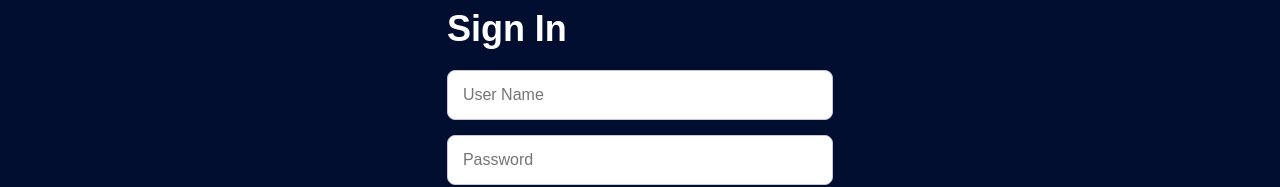
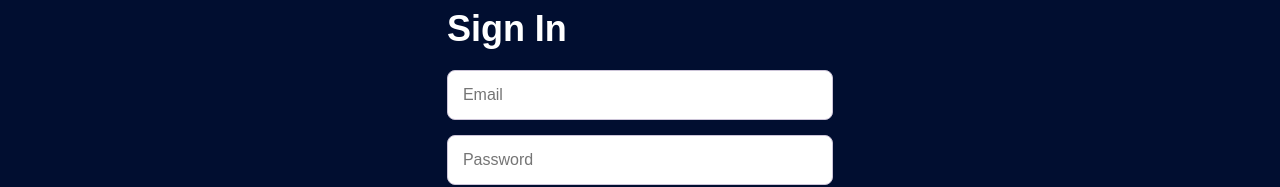
Before and after one commit to jimmikedave/Full-Stack-App-with-React-and-a-REST-API, a React (Create React App) app in the folder client/: page /signin in a window 1280 px wide. Shown: the part 120-307 px from the top of the page. Built offline with nearby package versions, Linux system fonts and the light colour scheme.

Commit message:
Change signin placement to email

```diff
--- a/client/src/components/UserSignIn.js
+++ b/client/src/components/UserSignIn.js
@@ -33,7 +33,7 @@ export default class UserSignIn extends Component {
                   type="text"
                   value={emailAddress}
                   onChange={this.change}
-                  placeholder="User Name" />
+                  placeholder="Email" />
                 <input
                   id="password"
                   name="password"
```
